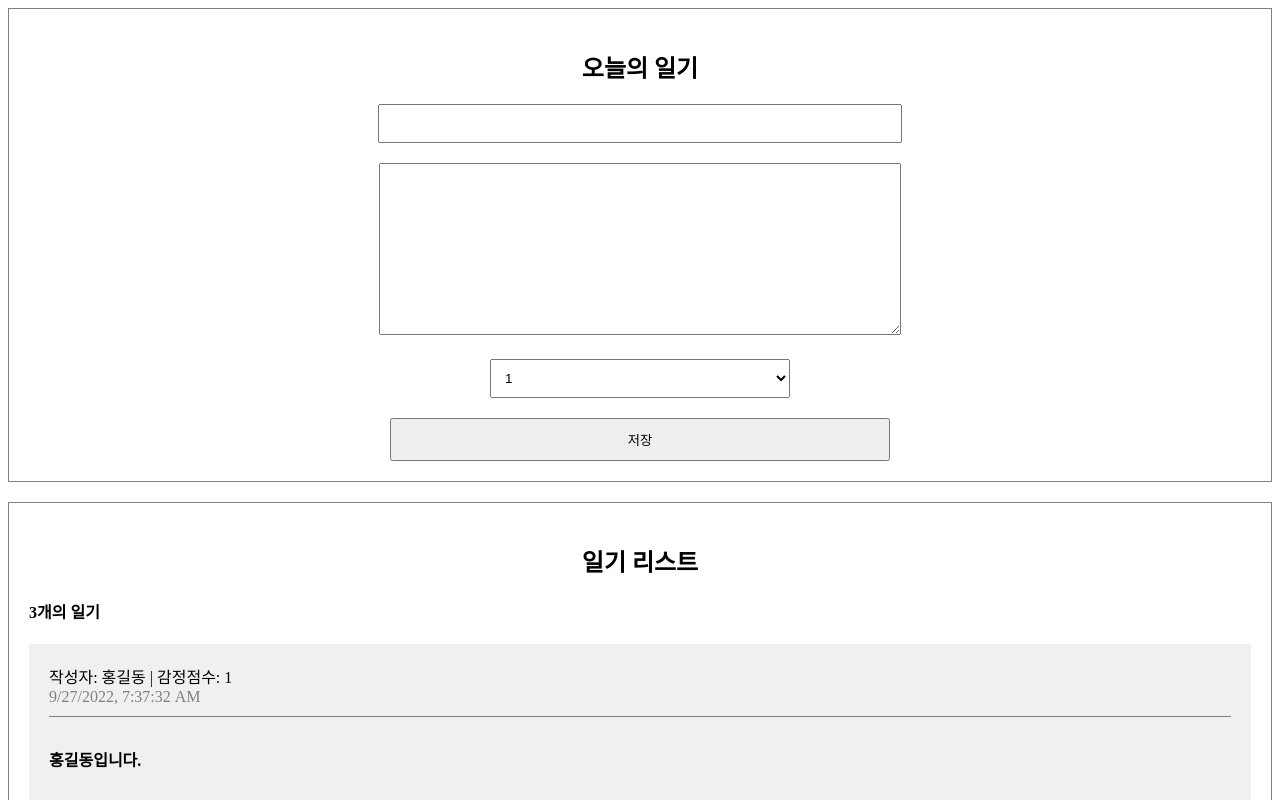
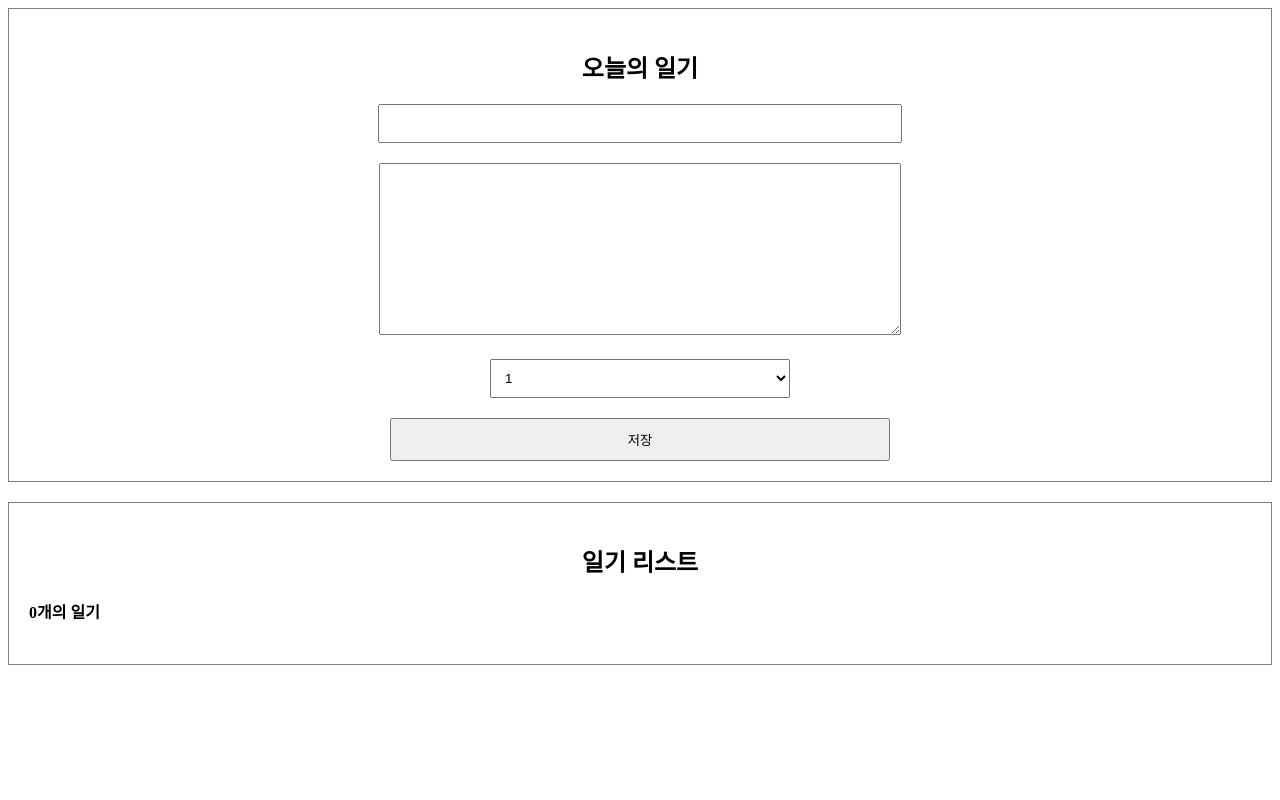
Before and after one commit to hajung00/study, a React (Create React App) app: page / in a window 1280 px wide. Shown: the top 800 px of the page. Built offline with nearby package versions, Linux system fonts and the light colour scheme.

Commit message:
FEAT: Add DiaryListData

```diff
--- a/src/App.js
+++ b/src/App.js
@@ -1,35 +1,55 @@
+import React, { useState, useRef } from 'react';
 import './App.css';
 import DiaryEditor from './DiaryEditor';
 import DiaryList from './DiaryList';
 
-const dummyList = [
-  {
-    id: 1,
-    author: '홍길동',
-    content: '홍길동입니다.',
-    emotion: 1,
-    created_data: new Date().getTime(),
-  },
-  {
-    id: 2,
-    author: '아무개',
-    content: '아무개입니다.',
-    emotion: 3,
-    created_data: new Date().getTime(),
-  },
-  {
-    id: 3,
-    author: '김하정',
-    content: '김하정입니다.',
-    emotion: 5,
-    created_data: new Date().getTime(),
-  },
-];
+// const dummyList = [
+//   {
+//     id: 1,
+//     author: '홍길동',
+//     content: '홍길동입니다.',
+//     emotion: 1,
+//     created_data: new Date().getTime(),
+//   },
+//   {
+//     id: 2,
+//     author: '아무개',
+//     content: '아무개입니다.',
+//     emotion: 3,
+//     created_data: new Date().getTime(),
+//   },
+//   {
+//     id: 3,
+//     author: '김하정',
+//     content: '김하정입니다.',
+//     emotion: 5,
+//     created_data: new Date().getTime(),
+//   },
+// ];
+
 function App() {
+  const [data, setData] = useState([]);
+
+  const dataId = useRef(0);
+
+  const onCreate = (author, content, emotion) => {
+    const created_data = new Date().getTime();
+    console.log(author, content, emotion);
+    const newItem = {
+      author,
+      content,
+      emotion,
+      created_data,
+      id: dataId.current,
+    };
+    dataId.current += 1;
+    setData([newItem, ...data]);
+  };
+
   return (
     <div>
-      <DiaryEditor />
-      <DiaryList diarylist={dummyList} />
+      <DiaryEditor onCreate={onCreate} />
+      <DiaryList diarylist={data} />
     </div>
   );
 }
--- a/src/DiaryEditor.js
+++ b/src/DiaryEditor.js
@@ -1,6 +1,6 @@
 import React, { useRef, useState } from 'react';
 
-function DiaryEditor() {
+function DiaryEditor({ onCreate }) {
   const [state, setState] = useState({
     author: '',
     content: '',
@@ -26,7 +26,13 @@
       contentInput.current.focus();
       return;
     }
+    onCreate(state.author, state.content, state.emotion);
     alert('저장');
+    setState({
+      author: '',
+      content: '',
+      emotion: 1,
+    });
   };
 
   return (
```
